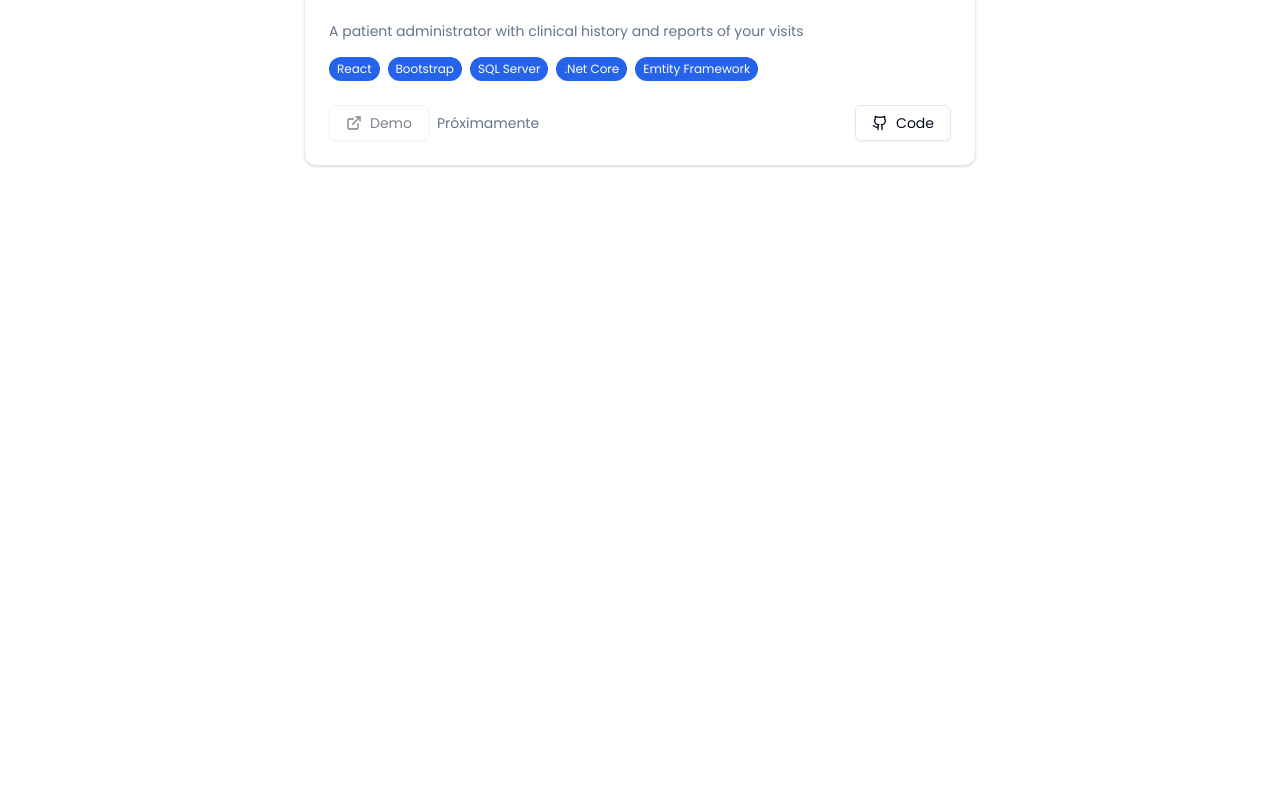
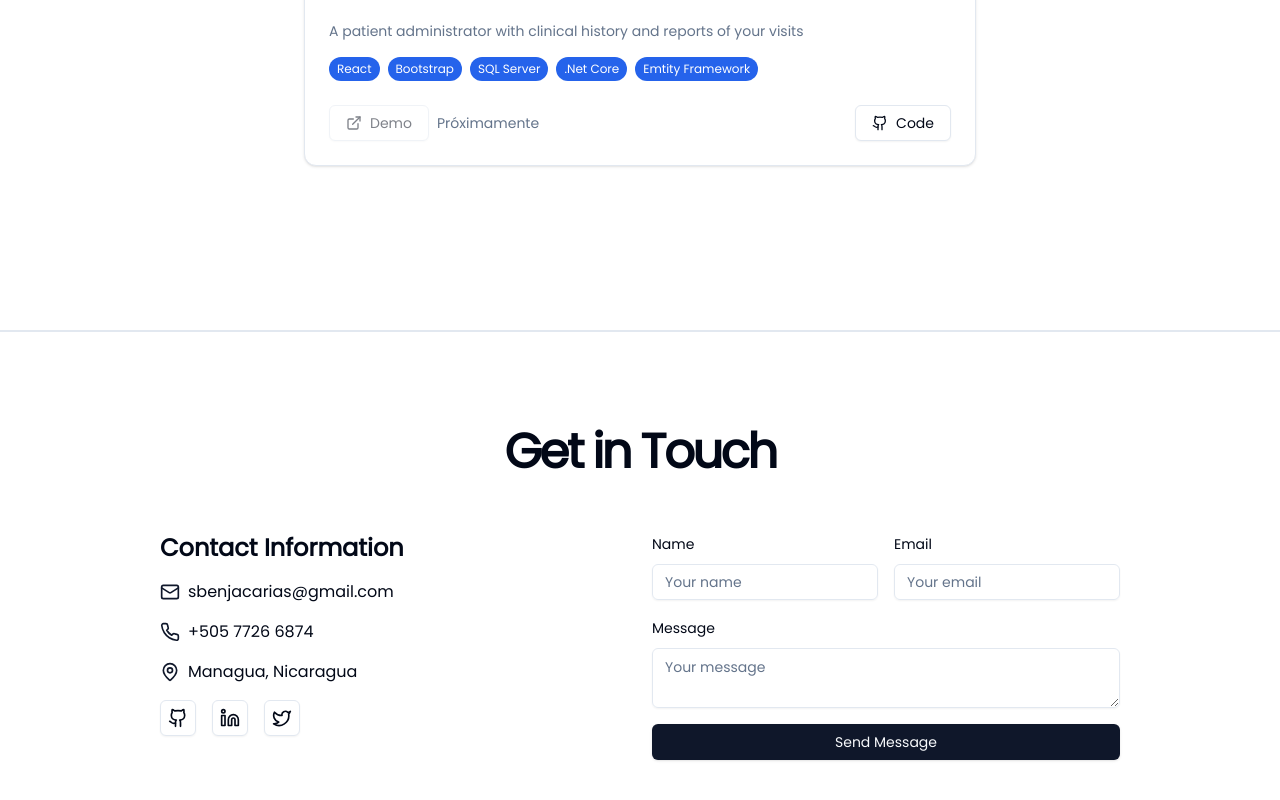
Before and after one commit to devbenja/mi-portfolio, a Next.js app: page / in a window 1280 px wide. Shown: the part 4270-5070 px from the top of the page. Before the commit the page ends 4600 px from the top, so only its background shows below. Built offline with nearby package versions, Linux system fonts and the light colour scheme.

Commit message:
Add Contact Section

```diff
--- a/src/app/page.js
+++ b/src/app/page.js
@@ -11,6 +11,7 @@ import { About } from "@/components/about.jsx";
 import { Habilities } from "@/components/habilities";
 import { Experience } from "@/components/Experience";
 import { Projects } from "@/components/Projects";
+import { Contact } from '@/components/Contact';
 
 export default function Home() {
 
@@ -116,6 +117,8 @@ export default function Home() {
 				<Experience />
 
 				<Projects />
+
+				<Contact/>
 			</div>
 		</div>
 	);
--- /dev/null
+++ b/src/components/Contact.jsx
@@ -0,0 +1,75 @@
+import { Phone, Mail, MapPin, Github, Linkedin, Twitter } from "lucide-react";
+import { Button } from "./ui/button";
+import { Textarea } from "./ui/textarea";
+import { Input } from "./ui/input";
+import Link from "next/link";
+import '../app/Scroll.css';
+
+
+export const Contact = () => {
+    return (
+        <section id="contact" className="h-screen w-full py-12 md:py-24 scrollcito">
+            <div className="container px-4 md:px-6 lg:px-40">
+                <h3 className="text-3xl font-bold tracking-tighter sm:text-4xl md:text-5xl mb-14 text-center">Get in Touch</h3>
+                <div className="grid gap-6 lg:grid-cols-2">
+                    <div className="space-y-4">
+                        <h3 className="text-2xl font-bold">Contact Information</h3>
+                        <div className="flex items-center space-x-2">
+                            <Mail className="h-5 w-5 text-primary" />
+                            <span>sbenjacarias@gmail.com</span>
+                        </div>
+                        <div className="flex items-center space-x-2">
+                            <Phone className="h-5 w-5 text-primary" />
+                            <span>+505 7726 6874</span>
+                        </div>
+                        <div className="flex items-center space-x-2">
+                            <MapPin className="h-5 w-5 text-primary" />
+                            <span>Managua, Nicaragua</span>
+                        </div>
+                        <div className="flex space-x-4 mt-4">
+                            <Button variant="outline" size="icon" asChild>
+                                <Link href="https://github.com/janedoe" target="_blank" rel="noopener noreferrer">
+                                    <Github className="h-5 w-5" />
+                                    <span className="sr-only">GitHub</span>
+                                </Link>
+                            </Button>
+                            <Button variant="outline" size="icon" asChild>
+                                <Link href="https://linkedin.com/in/janedoe" target="_blank" rel="noopener noreferrer">
+                                    <Linkedin className="h-5 w-5" />
+                                    <span className="sr-only">LinkedIn</span>
+                                </Link>
+                            </Button>
+                            <Button variant="outline" size="icon" asChild>
+                                <Link href="https://twitter.com/janedoe" target="_blank" rel="noopener noreferrer">
+                                    <Twitter className="h-5 w-5" />
+                                    <span className="sr-only">Twitter</span>
+                                </Link>
+                            </Button>
+                        </div>
+                    </div>
+                    <div>
+                        <form className="space-y-4">
+                            <div className="grid grid-cols-2 gap-4">
+                                <div className="space-y-2">
+                                    <label htmlFor="name" className="text-sm font-medium leading-none peer-disabled:cursor-not-allowed peer-disabled:opacity-70">Name</label>
+                                    <Input id="name" placeholder="Your name" />
+                                </div>
+                                <div className="space-y-2">
+                                    <label htmlFor="email" className="text-sm font-medium leading-none peer-disabled:cursor-not-allowed peer-disabled:opacity-70">Email</label>
+                                    <Input id="email" placeholder="Your email" type="email" />
+                                </div>
+                            </div>
+                            <div className="space-y-2">
+                                <label htmlFor="message" className="text-sm font-medium leading-none peer-disabled:cursor-not-allowed peer-disabled:opacity-70">Message</label>
+                                <Textarea id="message" placeholder="Your message" />
+                            </div>
+                            <Button type="submit" className="w-full">
+                                Send Message
+                            </Button>
+                        </form>
+                    </div>
+                </div>
+            </div>
+        </section>
+    )
+}
--- a/src/components/Projects.jsx
+++ b/src/components/Projects.jsx
@@ -5,7 +5,7 @@ import '../app/Scroll.css';
 
 export const Projects = () => {
     return (
-        <section id="projects" className="w-full py-12 md:py-24 lg:py-32 scrollcito">
+        <section id="projects" className="w-full py-12 md:py-24 lg:py-32 border-b-2 scrollcito">
             <div className="container px-4 md:px-6">
                 <h3 className="text-3xl font-bold tracking-tighter sm:text-4xl md:text-5xl mb-14 text-center">Featured Projects</h3>
                 <Carousel className="w-full max-w-5xl mx-auto">
--- /dev/null
+++ b/src/components/ui/input.jsx
@@ -0,0 +1,19 @@
+import * as React from "react"
+
+import { cn } from "@/lib/utils"
+
+const Input = React.forwardRef(({ className, type, ...props }, ref) => {
+  return (
+    (<input
+      type={type}
+      className={cn(
+        "flex h-9 w-full rounded-md border border-input bg-transparent px-3 py-1 text-sm shadow-sm transition-colors file:border-0 file:bg-transparent file:text-sm file:font-medium placeholder:text-muted-foreground focus-visible:outline-none focus-visible:ring-1 focus-visible:ring-ring disabled:cursor-not-allowed disabled:opacity-50",
+        className
+      )}
+      ref={ref}
+      {...props} />)
+  );
+})
+Input.displayName = "Input"
+
+export { Input }
--- /dev/null
+++ b/src/components/ui/textarea.jsx
@@ -0,0 +1,18 @@
+import * as React from "react"
+
+import { cn } from "@/lib/utils"
+
+const Textarea = React.forwardRef(({ className, ...props }, ref) => {
+  return (
+    (<textarea
+      className={cn(
+        "flex min-h-[60px] w-full rounded-md border border-input bg-transparent px-3 py-2 text-sm shadow-sm placeholder:text-muted-foreground focus-visible:outline-none focus-visible:ring-1 focus-visible:ring-ring disabled:cursor-not-allowed disabled:opacity-50",
+        className
+      )}
+      ref={ref}
+      {...props} />)
+  );
+})
+Textarea.displayName = "Textarea"
+
+export { Textarea }
```
